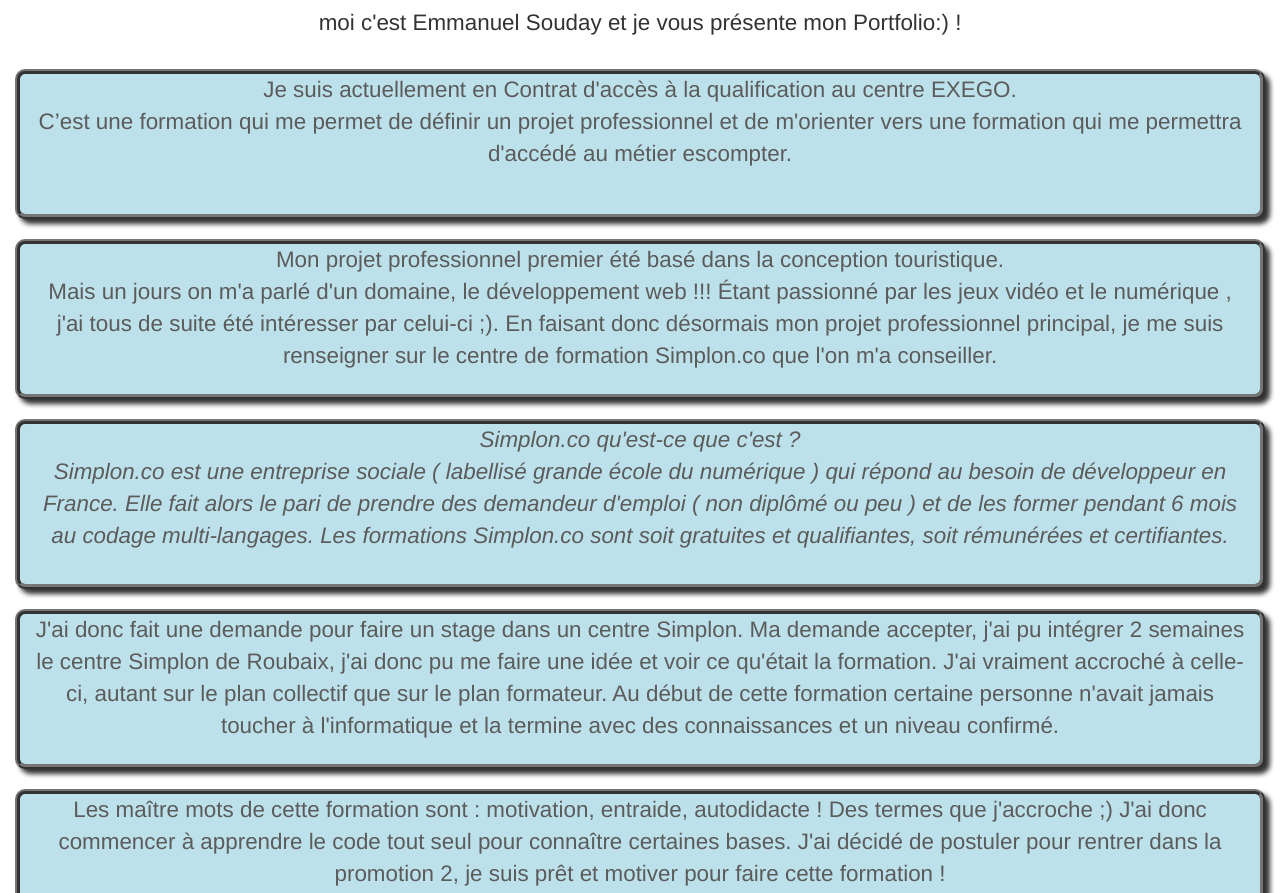
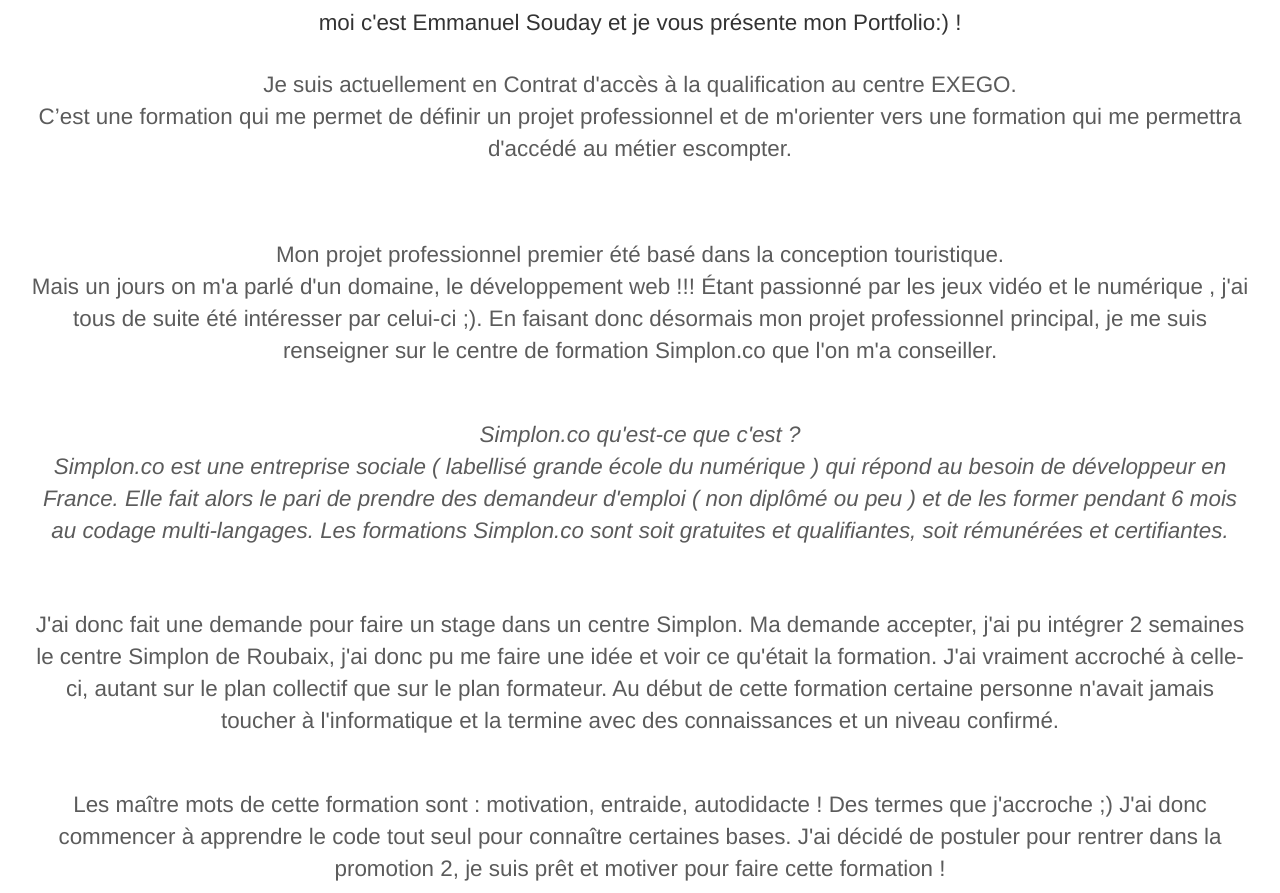
Before and after one commit to EmmanuelSouday/portfolio, a plain HTML site: page index.html in a window 1280 px wide. Shown: the part 99-992 px from the top of the page. Drawn offline with Linux system fonts and the light colour scheme.

Commit message:
retirage des border boxshadow bkg-c des div de text

```diff
--- a/style.css
+++ b/style.css
@@ -34,45 +34,45 @@ p
 
 #one
 {
-    background-color: #addae6;
+    /*background-color: #addae6;*/
     height:150px;
     opacity: 0.8;
-    border: 5px black ridge;
-    box-shadow: 5px 5px 5px black;
+    /*border: 5px black ridge;*/
+    /*box-shadow: 5px 5px 5px black;*/
 
 }
 
 #two
 {
-    background-color: #addae6;
+    /*background-color: #addae6;*/
     height:160px;
     opacity: 0.8;
-    border: 5px black ridge;
-    box-shadow: 5px 5px 5px black;
+    /*border: 5px black ridge;*/
+    /*box-shadow: 5px 5px 5px black;*/
 }
 #three
 {
-    background-color: #addae6;
+    /*background-color: #addae6;*/
     height:170px;
     opacity: 0.8;
-    border: 5px black ridge;
-    box-shadow: 5px 5px 5px black;
+    /*border: 5px black ridge;*/
+    /*box-shadow: 5px 5px 5px black;*/
 }
 #four
 {
-    background-color: #addae6;
+    /*background-color: #addae6;*/
     height:160px;
     opacity: 0.8;
-    border: 5px black ridge;
-    box-shadow: 5px 5px 5px black;
+    /*border: 5px black ridge;*/
+    /*box-shadow: 5px 5px 5px black;*/
 }
 #five
 {
-    background-color: #addae6;
+    /*background-color: #addae6;*/
     height:160px;
     opacity: 0.8;
-    border: 5px black ridge;
-    box-shadow: 5px 5px 5px black;
+    /*border: 5px black ridge;*/
+    /*box-shadow: 5px 5px 5px black;*/
 }
 h3
 {
```
